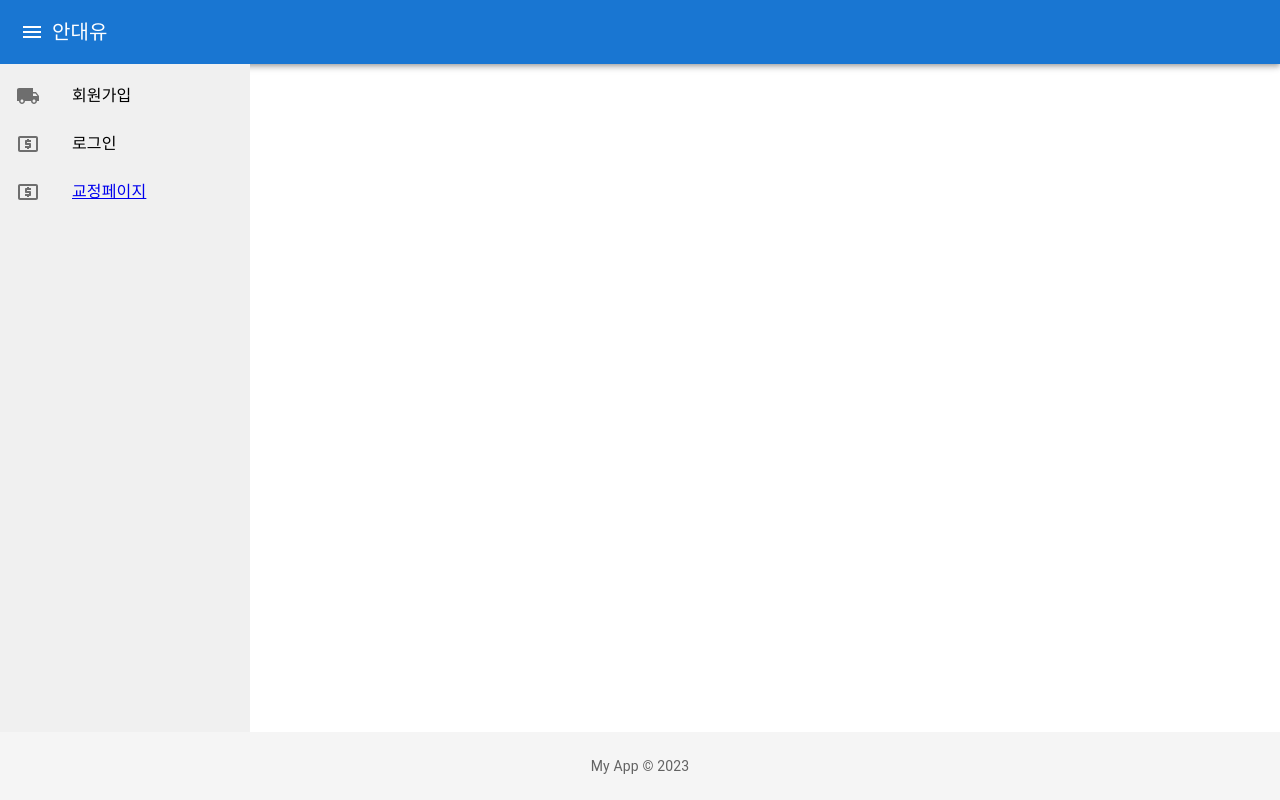
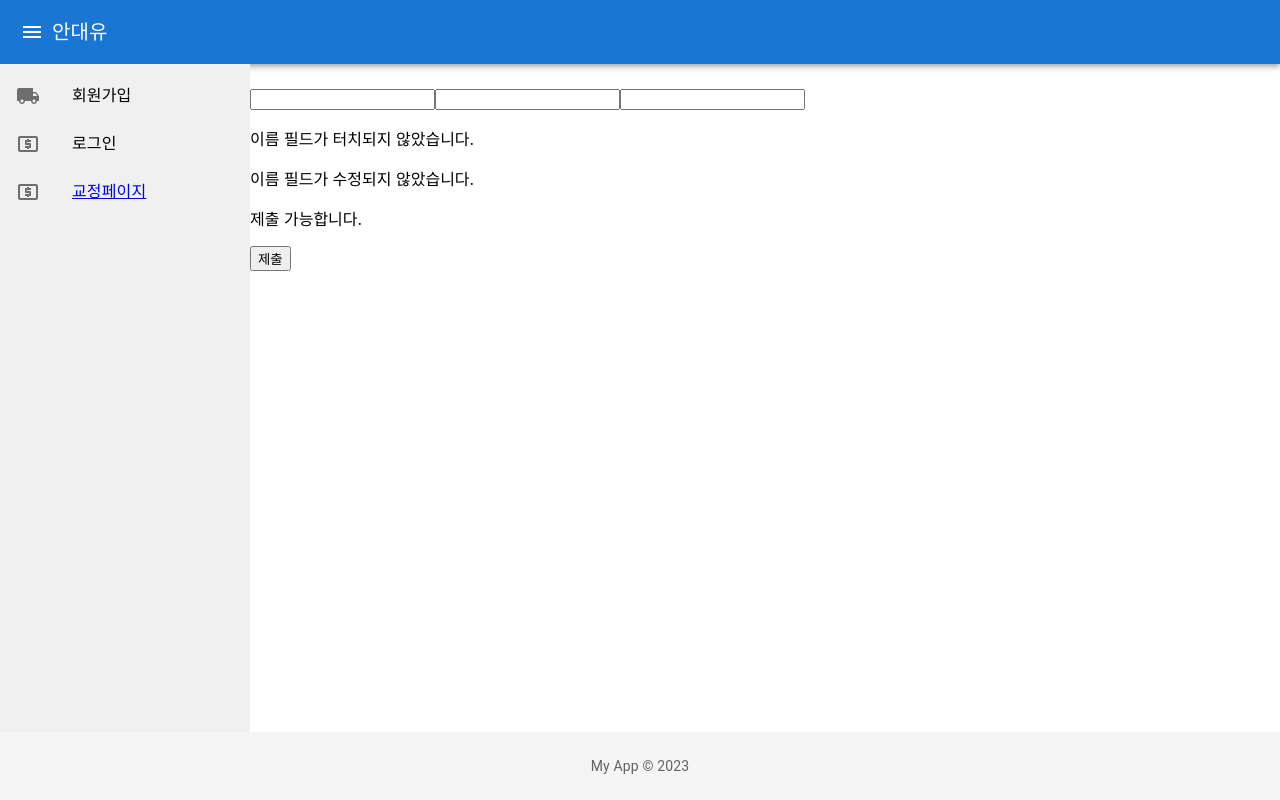
Before and after one commit to pepperdad/Mui-practice, a React (Create React App) app: page /myForm1 in a window 1280 px wide. Built offline with nearby package versions, Linux system fonts and the light colour scheme.

Commit message:
feat: useForm() 예제 추가

```diff
--- a/src/Layout.js
+++ b/src/Layout.js
@@ -13,6 +13,8 @@ import FormComponent from "./FormComponent";
 import DataPage from "./DataPage";
 import MyComponent from "./MyComponent";
 import MyReackHookForm from "./MyReackHookForm";
+import MyForm1 from "./MyForm1";
+import MyForm2 from "./MyForm2";
 
 const Layout = ({ children }) => {
   return (
@@ -66,6 +68,8 @@ const Layout = ({ children }) => {
             <Route path="/data/:data" element={<DataPage />} />
             <Route path="/componentPage" element={<MyComponent />} />
             <Route path="/useHookForm" element={<MyReackHookForm />} />
+            <Route path="/myForm1" element={<MyForm1 />} />
+            <Route path="/myForm2" element={<MyForm2 />} />
           </Routes>
         </Box>
       </Box>
--- /dev/null
+++ b/src/MyForm1.js
@@ -0,0 +1,44 @@
+import { useForm } from "react-hook-form";
+
+const MyForm1 = () => {
+  const { register, handleSubmit, formState } = useForm();
+
+  const onSubmit = (data) => {
+    console.log(data);
+  };
+
+  return (
+    <form onSubmit={handleSubmit(onSubmit)}>
+      {/* 폼 필드 등록 */}
+      <input type="text" {...register("name")} />
+      <input type="email" {...register("email")} />
+      <input type="password" {...register("password")} />
+
+      {/* 폼 상태 정보 사용 */}
+      <p>{formState.errors.name?.message}</p>
+      <p>
+        {formState.touchedFields.name
+          ? "이름 필드가 터치되었습니다."
+          : "이름 필드가 터치되지 않았습니다."}
+      </p>
+      <p>
+        {formState.dirtyFields.name
+          ? "이름 필드가 수정되었습니다."
+          : "이름 필드가 수정되지 않았습니다."}
+      </p>
+      <p>{formState.isSubmitting ? "제출 중입니다..." : "제출 가능합니다."}</p>
+
+      <button type="submit" disabled={formState.isSubmitting}>
+        제출
+      </button>
+    </form>
+  );
+};
+
+export default MyForm1;
+// 위의 예제에서 추가적으로 사용된 formState 속성들은 다음과 같습니다:
+
+// touchedFields: 사용자가 필드에 터치(입력)한 경우에 해당 필드를 true로 표시합니다.
+// dirtyFields: 필드가 수정되었을 경우에 해당 필드를 true로 표시합니다.
+// isSubmitting: 폼 제출이 진행 중인지 여부를 나타내는 속성입니다. 제출 버튼을 클릭하면 true로 설정되며, 폼 제출이 완료되면 다시 false로 변경됩니다.
+// 위의 예제는 몇 가지 속성들을 활용하여 폼 상태 정보를 표시하고, 해당 상태에 따라 화면을 업데이트합니다. 이러한 속성들을 활용하면 사용자에게 폼 상태에 대한 정보를 제공하거나, 폼의 상태에 따라 동적인 동작을 수행할 수 있습니다. 필요에 따라 해당 속성들을 활용하여 폼 상태를 관리하고 사용자에게 피드백을 제공할 수 있습니다.
--- /dev/null
+++ b/src/MyForm2.js
@@ -0,0 +1,42 @@
+import { useForm } from "react-hook-form";
+
+const MyForm2 = () => {
+  const {
+    register,
+    handleSubmit,
+    formState: { isSubmitting, errors, dirtyFields },
+  } = useForm();
+
+  const onSubmit = (data) => {
+    console.log(data);
+  };
+
+  return (
+    <form onSubmit={handleSubmit(onSubmit)}>
+      {/* 폼 필드 등록 */}
+      <input type="text" {...register("name")} />
+      <input type="email" {...register("email")} />
+      <input type="password" {...register("password")} />
+
+      {/* 폼 상태 정보 사용 */}
+      <p>{errors.name?.message}</p>
+      <p>
+        {dirtyFields.name
+          ? "이름 필드가 수정되었습니다."
+          : "이름 필드가 수정되지 않았습니다."}
+      </p>
+
+      <button type="submit" disabled={isSubmitting}>
+        {isSubmitting ? "제출 중..." : "제출"}
+      </button>
+    </form>
+  );
+};
+
+export default MyForm2;
+// 위의 예제에서 formState 객체의 속성들을 활용하여 다음과 같은 작업을 수행합니다:
+
+// isSubmitting: 폼 제출 중인지 여부를 나타내는 변수입니다. 제출 버튼을 클릭하면 true로 설정되어 제출이 진행되는 동안 버튼이 비활성화됩니다.
+// errors: 유효성 검사 에러 객체입니다. 각 필드에 대한 에러 메시지가 포함되어 있습니다. 예제에서는 errors.name?.message를 사용하여 이름 필드의 에러 메시지를 표시합니다.
+// dirtyFields: 수정된 필드를 나타내는 객체입니다. 예제에서는 dirtyFields.name을 사용하여 이름 필드가 수정되었는지 여부를 확인하고 메시지를 표시합니다.
+// 이러한 속성들을 활용하여 폼 상태를 추적하고, 에러 메시지를 표시하고, 필드의 수정 여부를 확인할 수 있습니다. 또한, 제출 버튼의 활성화 여부를 isSubmitting 속성을 통해 제어할 수 있습니다.
```
